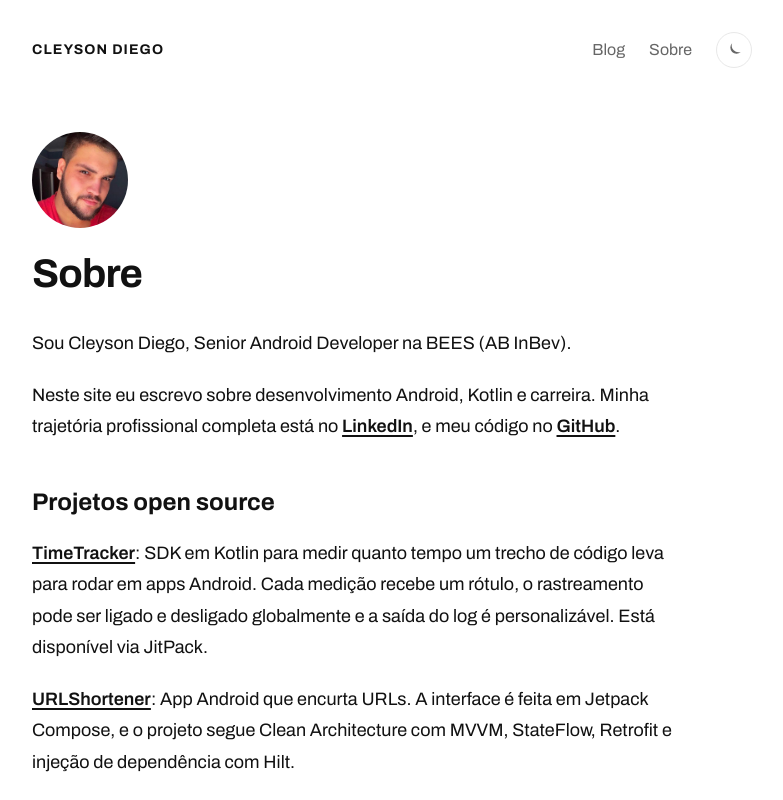
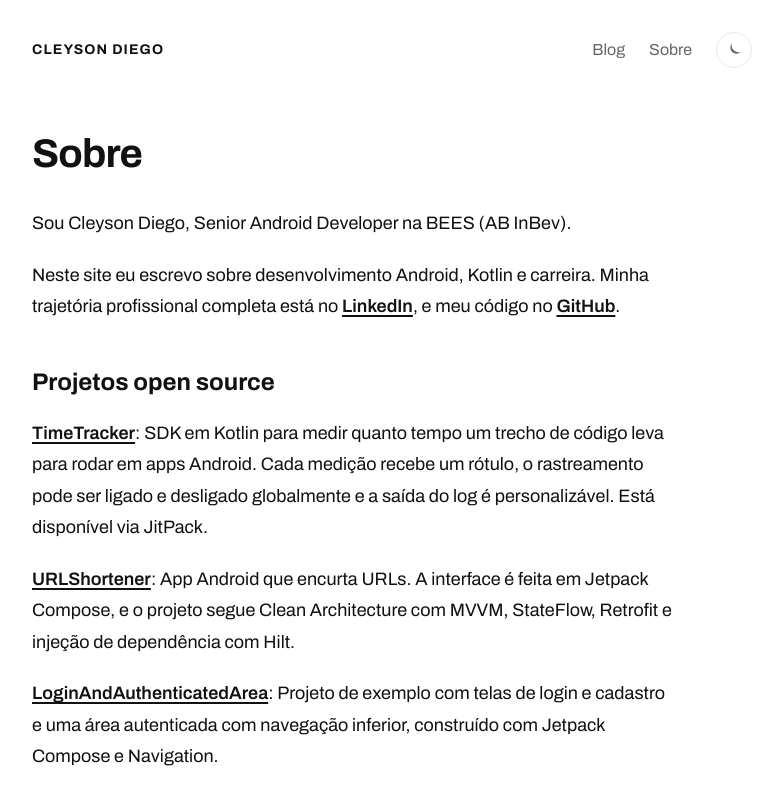
Before and after one commit to cleysondiego/cleyson.com.br, a Next.js app: page /sobre in a window 1280 px wide. Shown: the top 800 px of the page, without its empty margins (248-1031 px from the left). Built offline with nearby package versions, Linux system fonts and the light colour scheme.

Commit message:
Remove a foto da página Sobre
A foto já aparece na home; a página Sobre passa a abrir direto pelo título, como a página Blog.

Co-Authored-By: Claude Opus 5.5 <noreply@anthropic.com>
Claude-Session: https://claude.ai/code/session_01PL6zdrt33kDHKW2aXZcDET

```diff
--- a/src/pages/sobre/index.tsx
+++ b/src/pages/sobre/index.tsx
@@ -1,5 +1,3 @@
-import Image from 'next/image';
-
 import { Head } from '../../components/Head';
 import { Layout } from '../../components/Layout';
 import { profile, projects } from '../../lib/site';
@@ -12,14 +10,6 @@ export default function About() {
       <Head title={`Sobre | ${profile.name}`} />
 
       <header className={styles.header}>
-        <Image
-          src="/images/profile.jpeg"
-          alt={`Foto de ${profile.name}`}
-          width={96}
-          height={96}
-          className={styles.photo}
-          priority
-        />
         <h1>Sobre</h1>
       </header>
 
--- a/src/pages/sobre/styles.module.scss
+++ b/src/pages/sobre/styles.module.scss
@@ -1,7 +1,4 @@
 .header {
-  display: flex;
-  flex-direction: column;
-  gap: 1.5rem;
   margin-bottom: 2rem;
 
   h1 {
@@ -10,11 +7,6 @@
     letter-spacing: -0.02em;
     line-height: 1.1;
   }
-}
-
-.photo {
-  border-radius: 50%;
-  object-fit: cover;
 }
 
 .content {
```
